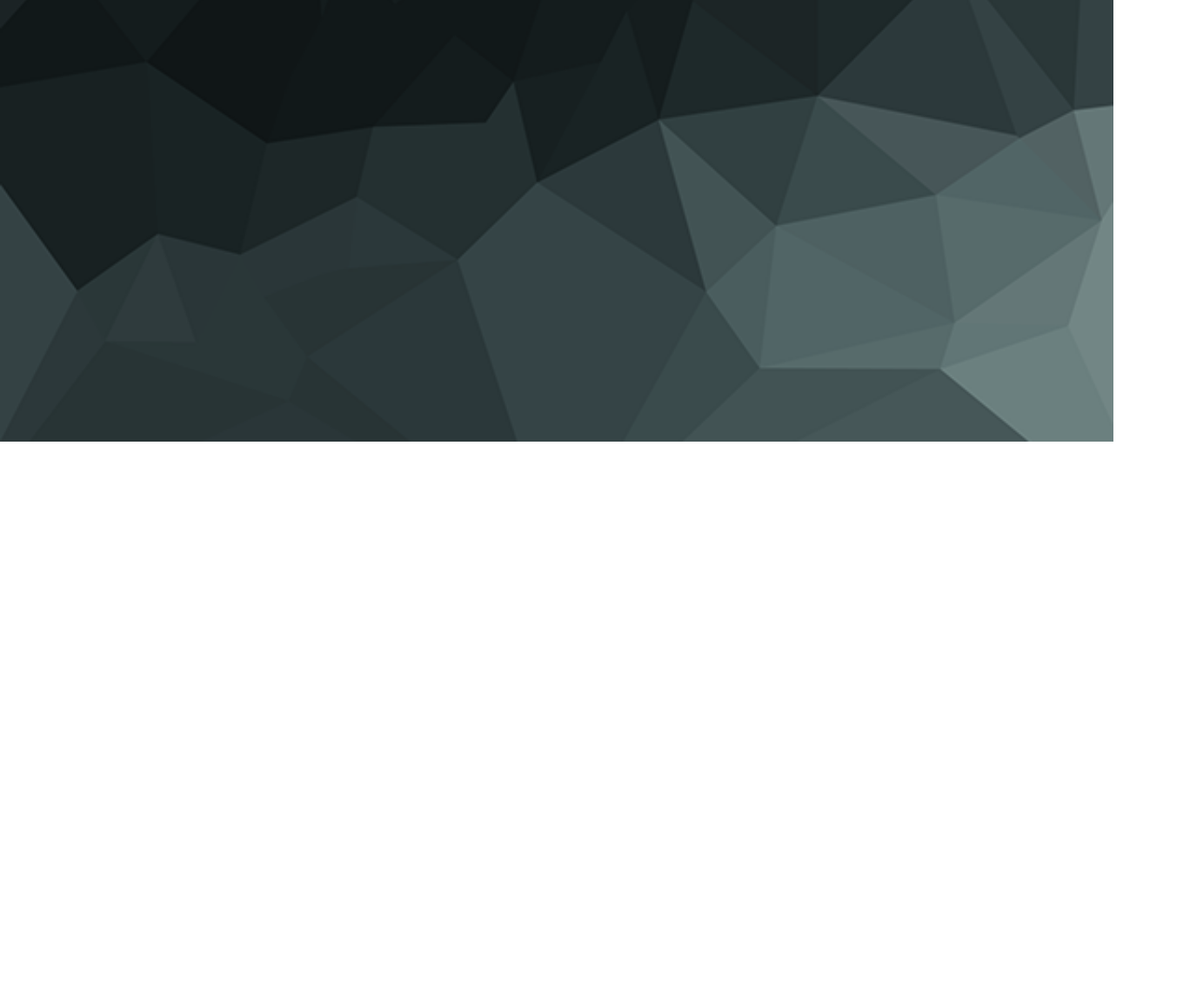
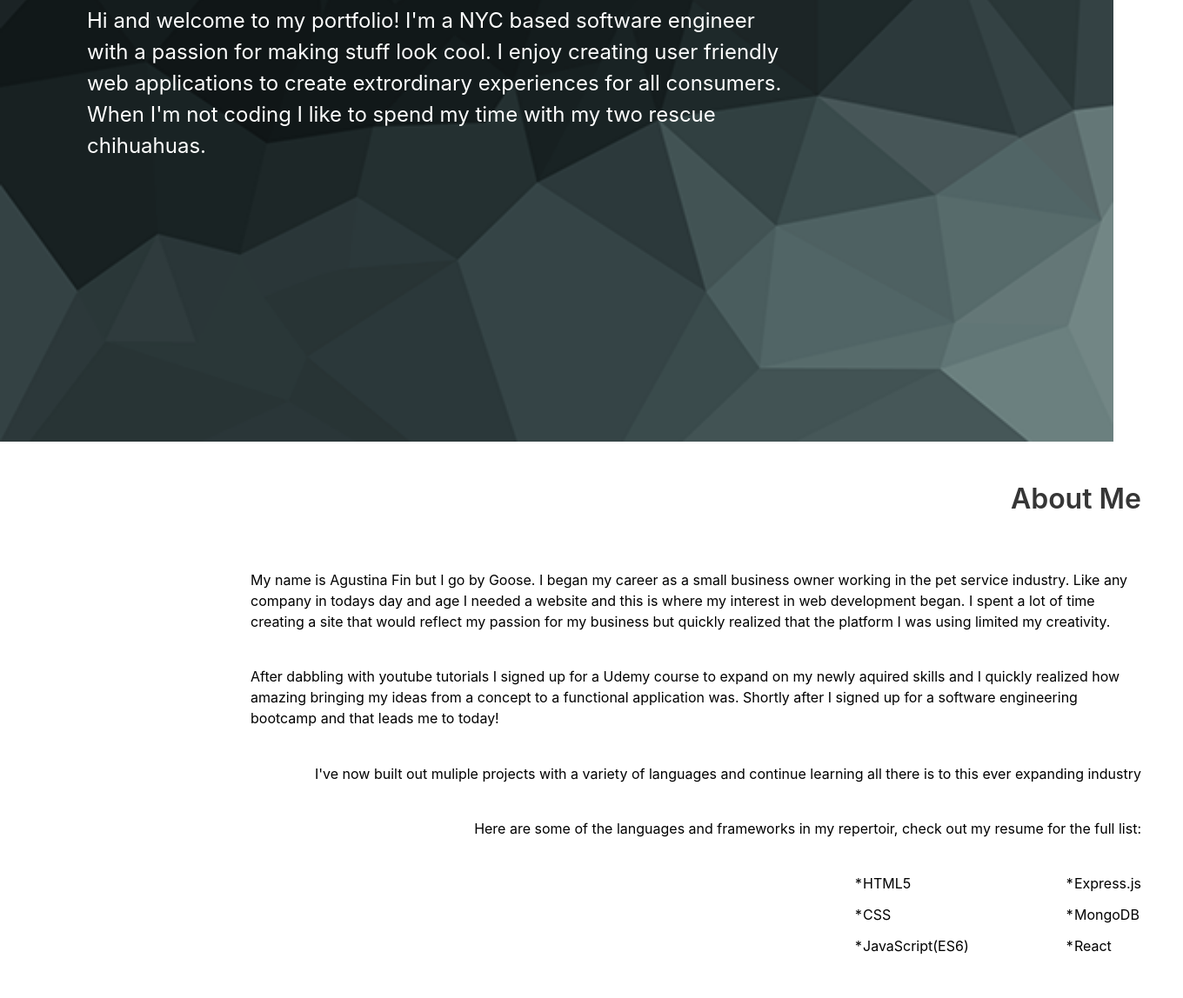
Before and after one commit to goosefin/myPortfolio, a plain HTML site: page index.html in a window 1280 px wide. Shown: the part 292-1440 px from the top of the page at 87% size, 1360 px wide, since content can reach past the window. Before the commit the page ends 800 px from the top, so only its background shows below. Drawn offline with nearby package versions, Linux system fonts and the light colour scheme.

Commit message:
Created about me

```diff
--- a/css/style.css
+++ b/css/style.css
@@ -1,7 +1,10 @@
 body{
+    color: white;
+}
+
+header{
     background-image: url('../images/background.png');
     background-size:cover;
-    color: white;
     height: 100vh;
 }
 
@@ -14,6 +17,7 @@ nav{
     display: flex;
     justify-content:space-around;
     width: 30em;
+    margin-top: 15px;
 }
 
 .header-link{
@@ -21,3 +25,43 @@ nav{
     color: white;
     font-size: 20px;
 }
+
+.content{
+    display: flex;
+    flex-direction: column;
+    justify-content: center;
+    width: 100vh;
+    margin:175px 0 0 100px;
+}
+
+.content h1{
+    color: white;
+}
+
+#about{
+    color:black;
+}
+
+.section{
+    display: flex;
+    flex-direction: column;
+    align-items: flex-end;
+    width: 70em;
+    margin-left: 15em;
+    height: 40em;
+    justify-content: space-between;
+}
+
+.list-div{
+    display: flex;
+    width: 20em;
+    height: 6em;
+    justify-content: space-between;
+}
+
+ul{
+    display: flex;
+    list-style-type: "*";
+    flex-direction: column;
+    justify-content: space-between;
+}
--- a/index.html
+++ b/index.html
@@ -9,6 +9,7 @@
     <title>Agustina Fin</title>
 </head>
 <body>
+    <header>
         <div class="nav-div">
             <nav>
                 <a class="header-link" href="#">About Me</a>
@@ -18,8 +19,40 @@
             </nav>
         </div>
 
+        <section class="content is-large">
             <h1>Agustina Fin Scigliano</h1>
-    <p>Hi and welcome to my portfolio! I'm a software engineer</p>
+            <p>Hi and welcome to my portfolio! I'm a NYC based software engineer with a passion for making stuff look cool. I enjoy creating user friendly web applications to create extrordinary experiences for all consumers. When I'm not coding I like to spend my time with my two rescue chihuahuas.</p>
+        </section>
+    </header>
+
+    <section id="about">
+        <div class="section">
+            <p class="title">About Me</p>
+
+            <p>My name is Agustina Fin but I go by Goose. I began my career as a small business owner working in the pet service industry. Like any company in todays day and age I needed a website and this is where my interest in web development began. I spent a lot of time creating a site that would reflect my passion for my business but quickly realized that the platform I was using limited my creativity.</p>
+
+            <p>After dabbling with youtube tutorials I signed up for a Udemy course to expand on my newly aquired skills and I quickly realized how amazing bringing my ideas from a concept to a functional application was. Shortly after I signed up for a software engineering bootcamp and that leads me to today!</p>
+
+            <p>I've now built out muliple projects with a variety of languages and continue learning all there is to this ever expanding industry</p>
+
+            <p>Here are some of the languages and frameworks in my repertoir, check out my resume for the full list:</p>
+
+            <div class="list-div">
+                <ul>
+                    <li>HTML5</li>
+                    <li>CSS</li>
+                    <li>JavaScript(ES6)</li>
+                </ul>
+
+                <ul>
+                    <li>Express.js</li>
+                    <li>MongoDB</li>
+                    <li>React</li>
+                </ul>
+            </div>
+        </div>
+    </section>
+
     <script src="js/app.js"></script>
 </body>
 </html>
```
Lines whose indentation alone changed are shown as unchanged.
